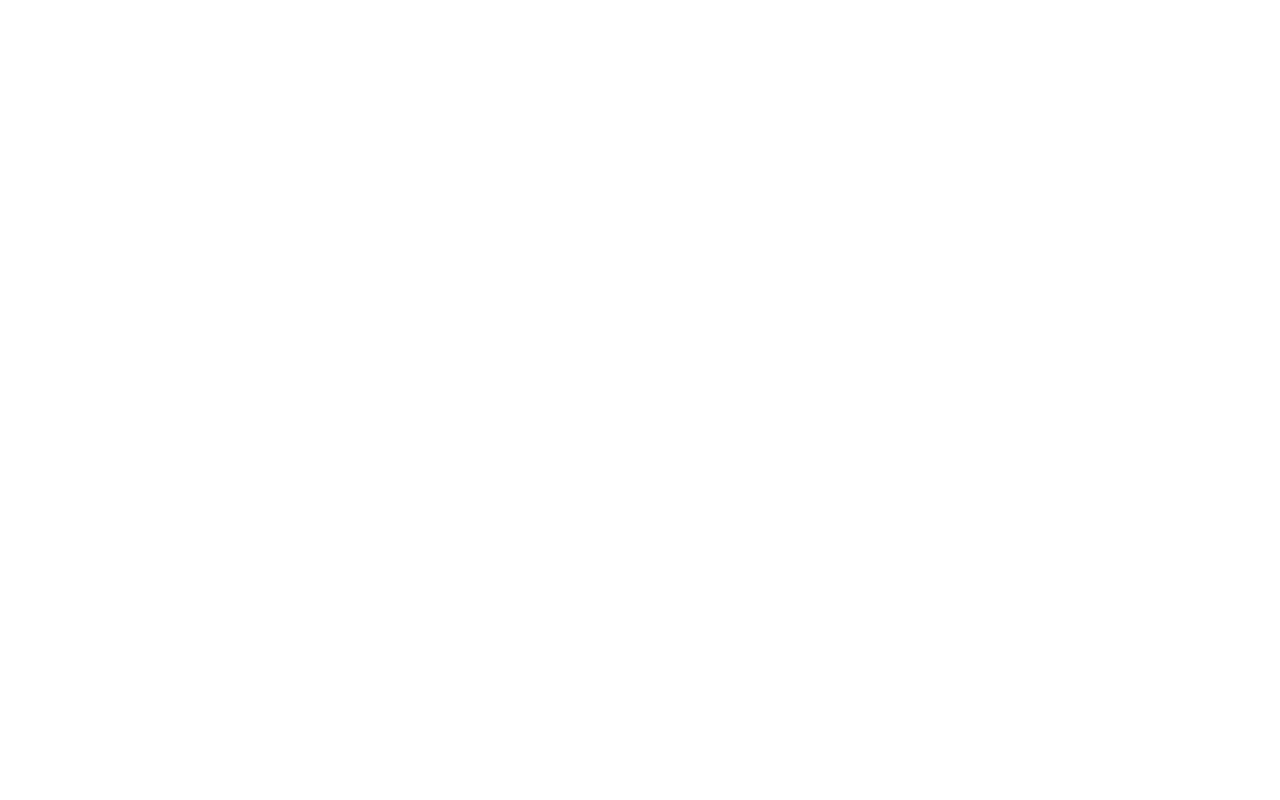
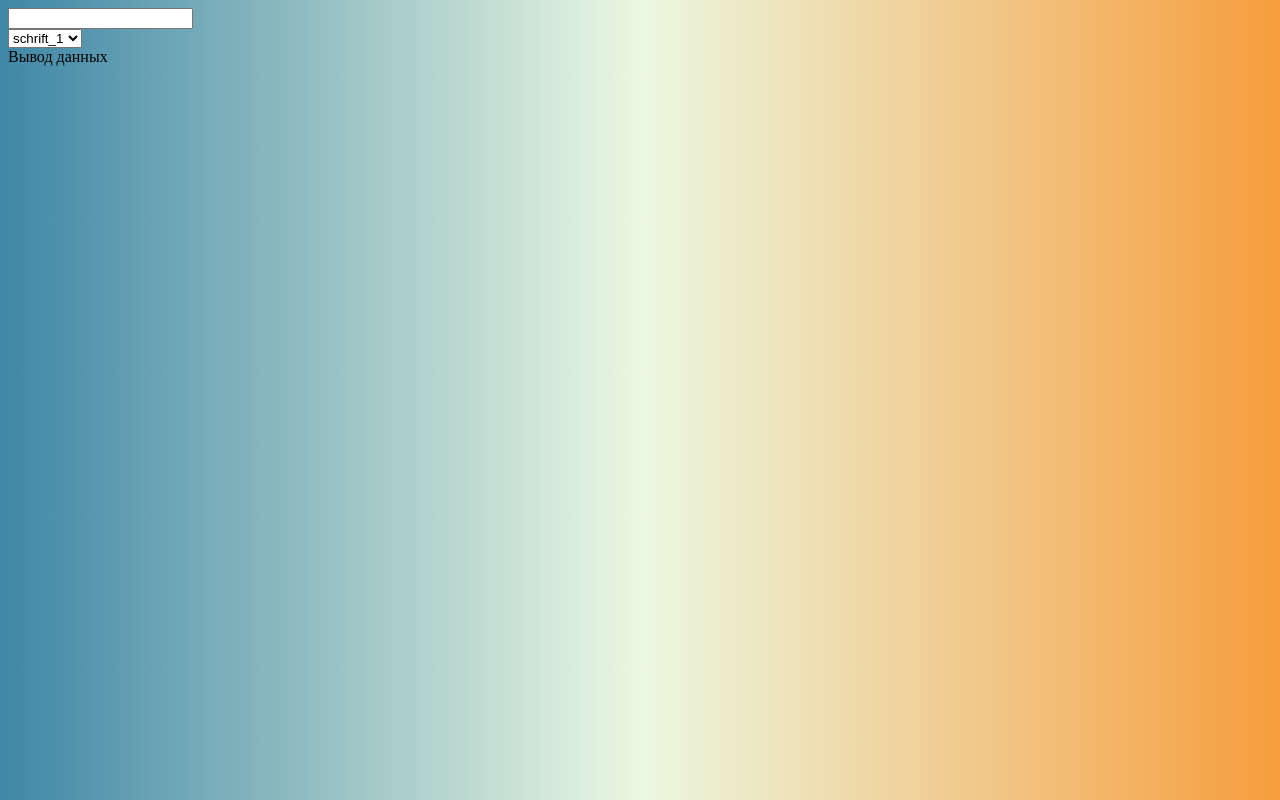
Before and after one commit to StraussJack/schrift, a plain HTML site: page index.html in a window 1280 px wide. Drawn offline with Linux system fonts and the light colour scheme.

Commit message:
changes added

```diff
--- a/index.html
+++ b/index.html
@@ -3,9 +3,27 @@
 <head>
     <meta charset="UTF-8">
     <meta name="viewport" content="width=device-width, initial-scale=1.0">
+    <link rel="stylesheet" href="style.css">
     <title>Document</title>
 </head>
 <body>
 
+    <div class="container">
+        <div class="input"></div><input type="text">
+    </div>
+        <select name="schrift" id="">
+            <option value="schrift_1">schrift_1</option>
+            <option value="schrift_2">schrift_2</option>
+            <option value="schrift_3">schrift_3</option>
+            <option value="schrift_4">schrift_4</option>
+            <option value="schrift_V">schrift_V</option>
+            <option value="schrift_6">schrift_6</option>
+            <option value="schrift_7">schrift_7</option>
+        </select>
+        <div class="output">
+            Вывод данных
+        </div>
+    </div>
+
 </body>
 </html>
--- a/style.css
+++ b/style.css
@@ -0,0 +1,5 @@
+body
+{
+   /*  background-color: rgba(163, 227, 227, .2); */
+    background: linear-gradient(0.25turn, #3f87a6, #ebf8e1, #f69d3c)
+}
```
